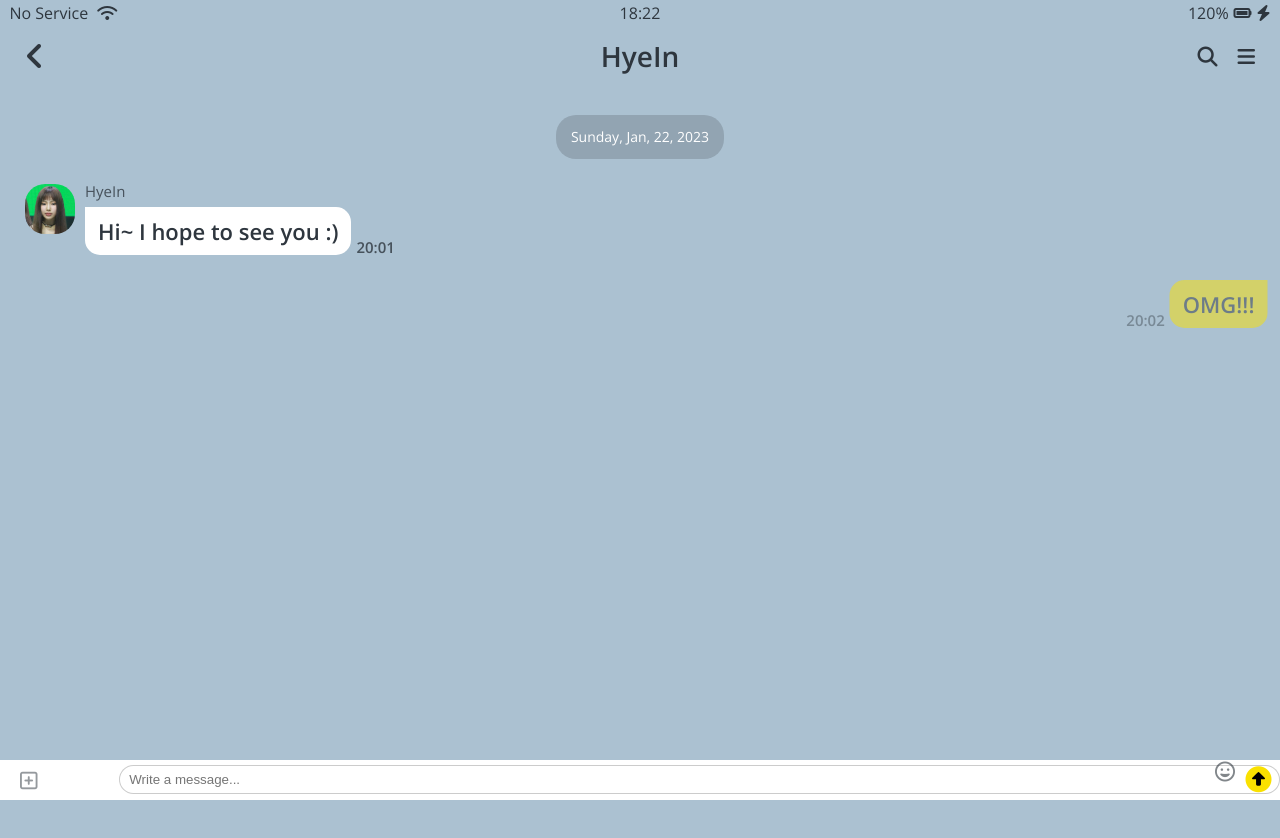
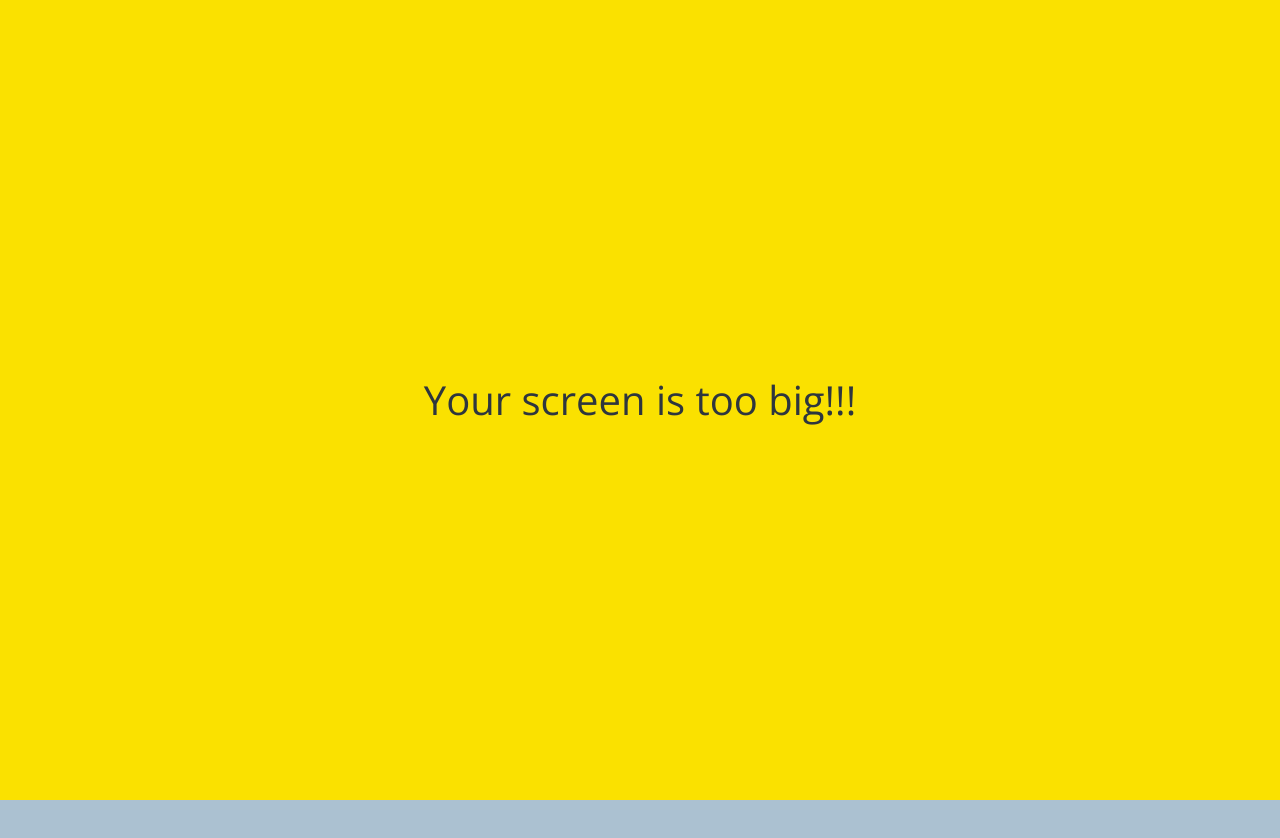
Before and after one commit to wcmessi10/kokoa-clone-2023, a plain HTML site: page chat.html in a window 1280 px wide. Shown: the top 838 px of the page. Drawn offline with nearby package versions, Linux system fonts and the light colour scheme.

Commit message:
Finish only mobile

```diff
--- a/chat.html
+++ b/chat.html
@@ -72,6 +72,9 @@
         <button><i class="fas fa-arrow-alt-circle-up"></i></button>
       </div>
     </form>
+    <div id="no-mobile">
+      <span>Your screen is too big!!!</span>
+    </div>
     <script
       src="https://kit.fontawesome.com/6478f529f2.js"
       crossorigin="anonymous"
--- /dev/null
+++ b/css/components/no-mobile.css
@@ -0,0 +1,17 @@
+#no-mobile{
+    position: absolute;
+    z-index: 88;
+    height: 100vh;
+    width: 100vw;
+    background-color: var(--yellow);
+    display: none;
+    top: 0;
+    justify-content: center;
+    align-items: center;
+    font-size: 40px;
+}
+@media screen and (min-width:645px) {
+    #no-mobile{
+        display: flex;
+    }
+}
--- a/css/screens/chat.css
+++ b/css/screens/chat.css
@@ -109,7 +109,7 @@
     box-sizing: border-box;
     transition: transform .3s ease-in-out;
 }
-.reply input{
+.reply input, .reply button{
     /* 부모에게 width를 줘야 자식에게도 width를 줄 수 있다 */
     padding: 6px 9px;
     width: 100%;
@@ -171,3 +171,6 @@
     width:92vw;
     transform: translateX(-50px) translateY(-80px);
 }
+.reply:focus-within button{
+    transform: translateY(-80px);
+}
--- a/css/styles.css
+++ b/css/styles.css
@@ -9,6 +9,7 @@
 @import "components/badge.css";
 @import "components/icon-row.css";
 @import "components/alt-screen-header.css";
+@import "components/no-mobile.css";
 /* Screens */
 @import "screens/login.css";
 @import "screens/friends.css";
@@ -30,8 +31,8 @@ body{
 #splash-screen{
     background-color: var(--yellow);
     position: absolute;
-    width: 100vw;
-    height: 100vh;
+    width: 96.5vw;
+    height: 110vh;
     top: 0;
     display: flex;
     justify-content: center;
```
Also changed, not shown: chats.html (+3 -0 lines), find.html (+3 -0 lines), friends.html (+3 -1 lines), index.html (+3 -0 lines), more.html (+3 -0 lines), settings.html (+3 -0 lines).
